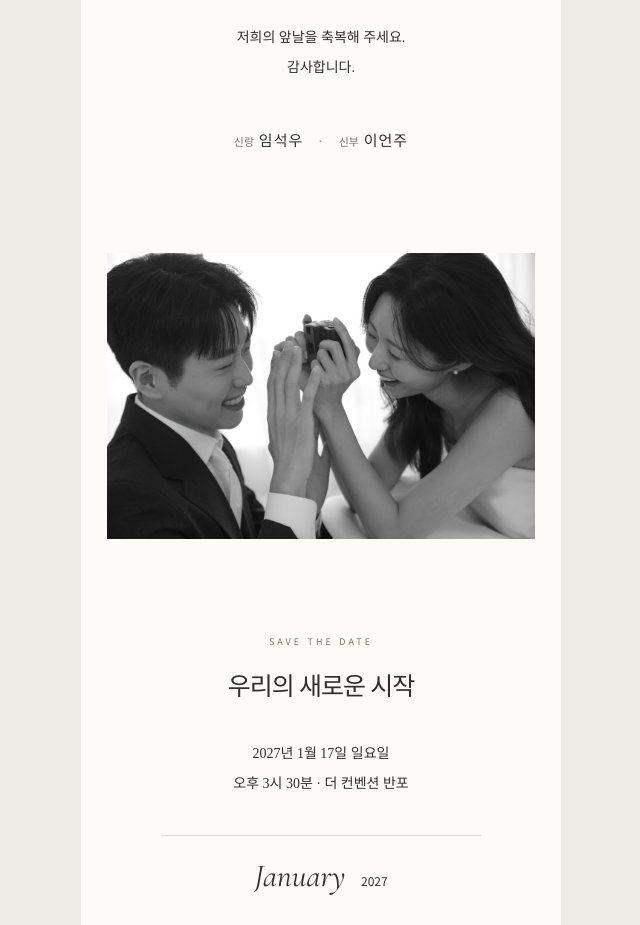
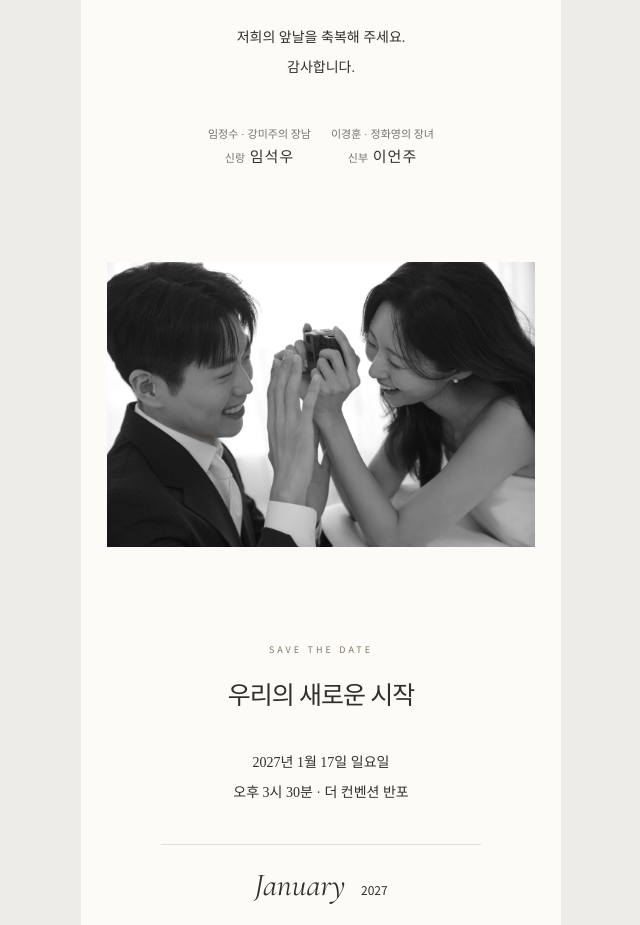
Before and after one commit to saintloove/saintloove.github.io, a plain HTML site: page index.html in a window 1280 px wide. Shown: the part 1245-2170 px from the top of the page, without its empty margins (319-959 px from the left). Drawn offline with nearby package versions, Linux system fonts and the light colour scheme; no server answers.

Commit message:
Add files via upload

```diff
--- a/index.html
+++ b/index.html
@@ -201,7 +201,7 @@ html,body,main{touch-action:pan-y}
   <section class="section invitation" id="invitation" aria-labelledby="invitation-title">
     <div class="reveal"><p class="eyebrow">INVITATION</p><h2 id="invitation-title">소중한 분들을 초대합니다</h2><div class="rule"></div></div>
     <div class="letter"><p class="reveal">좋은 사람을 만났습니다.</p><p class="reveal">서로 다른 하루를 살아온 두 사람이<br>서로의 가장 편안한 쉼이 되었습니다.</p><p class="reveal">언제나 아끼고 사랑하며<br>다정하게 살아가겠습니다.</p><p class="reveal">저희의 앞날을 축복해 주세요.<br>감사합니다.</p></div>
-    <p class="signature reveal"><small>신랑</small> 임석우 <span>·</span> <small>신부</small> 이언주</p>
+    <div class="signature reveal" style="display:flex;justify-content:center;flex-wrap:wrap;gap:12px 20px;text-align:center"><div><small style="display:block;margin:0 0 4px">임정수 · 강미주의 장남</small><small>신랑</small> 임석우</div><div><small style="display:block;margin:0 0 4px">이경훈 · 정화영의 장녀</small><small>신부</small> 이언주</div></div>
   </section>
   <figure class="photo interlude reveal" style="aspect-ratio:3/2" data-photo="story"><img src="assets/invitation-camera.jpg" alt="카메라를 사이에 두고 웃는 두 사람" loading="lazy" decoding="async" draggable="false"></figure>
   <section class="section date-section" aria-labelledby="date-title">
```
